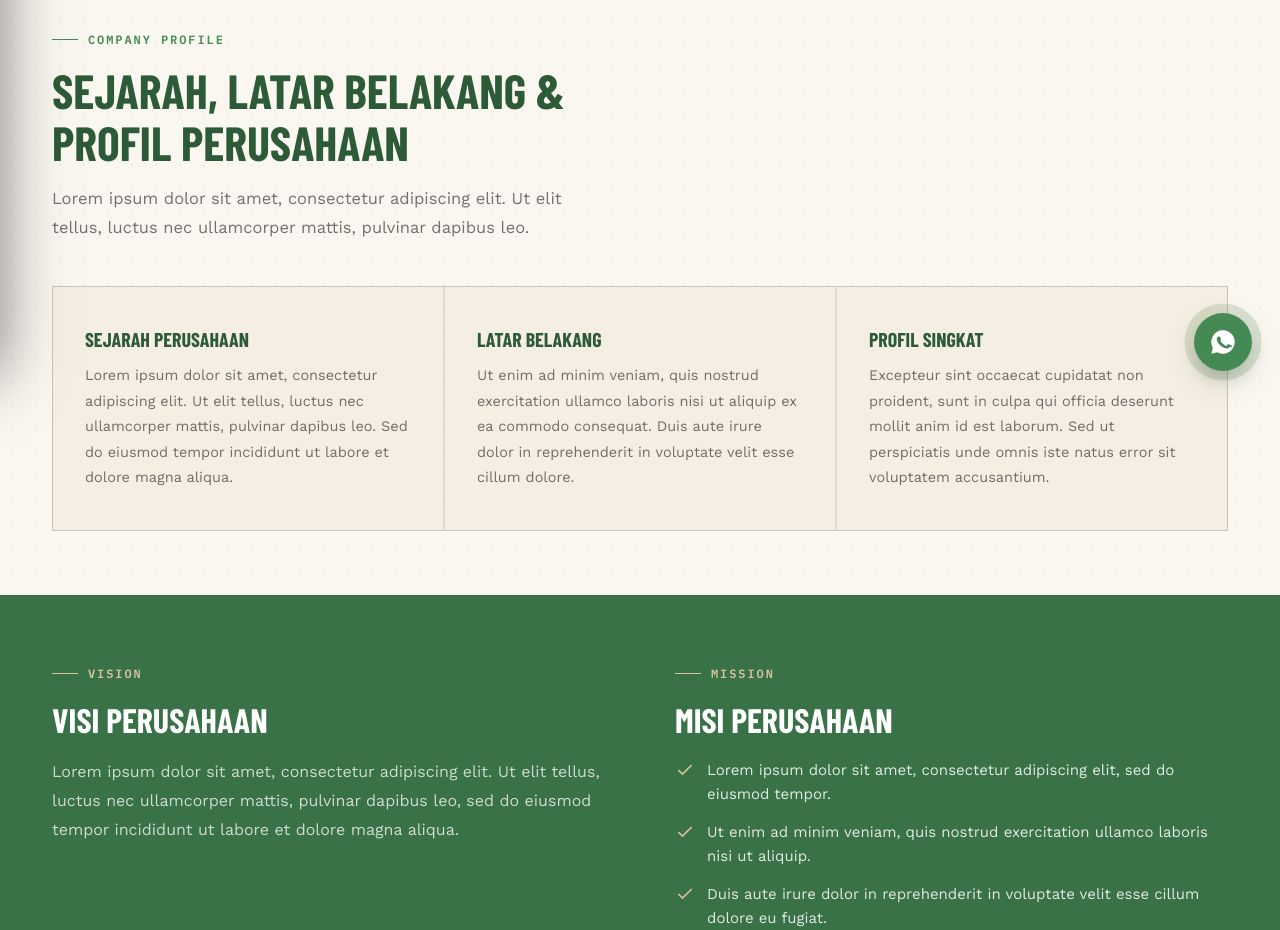
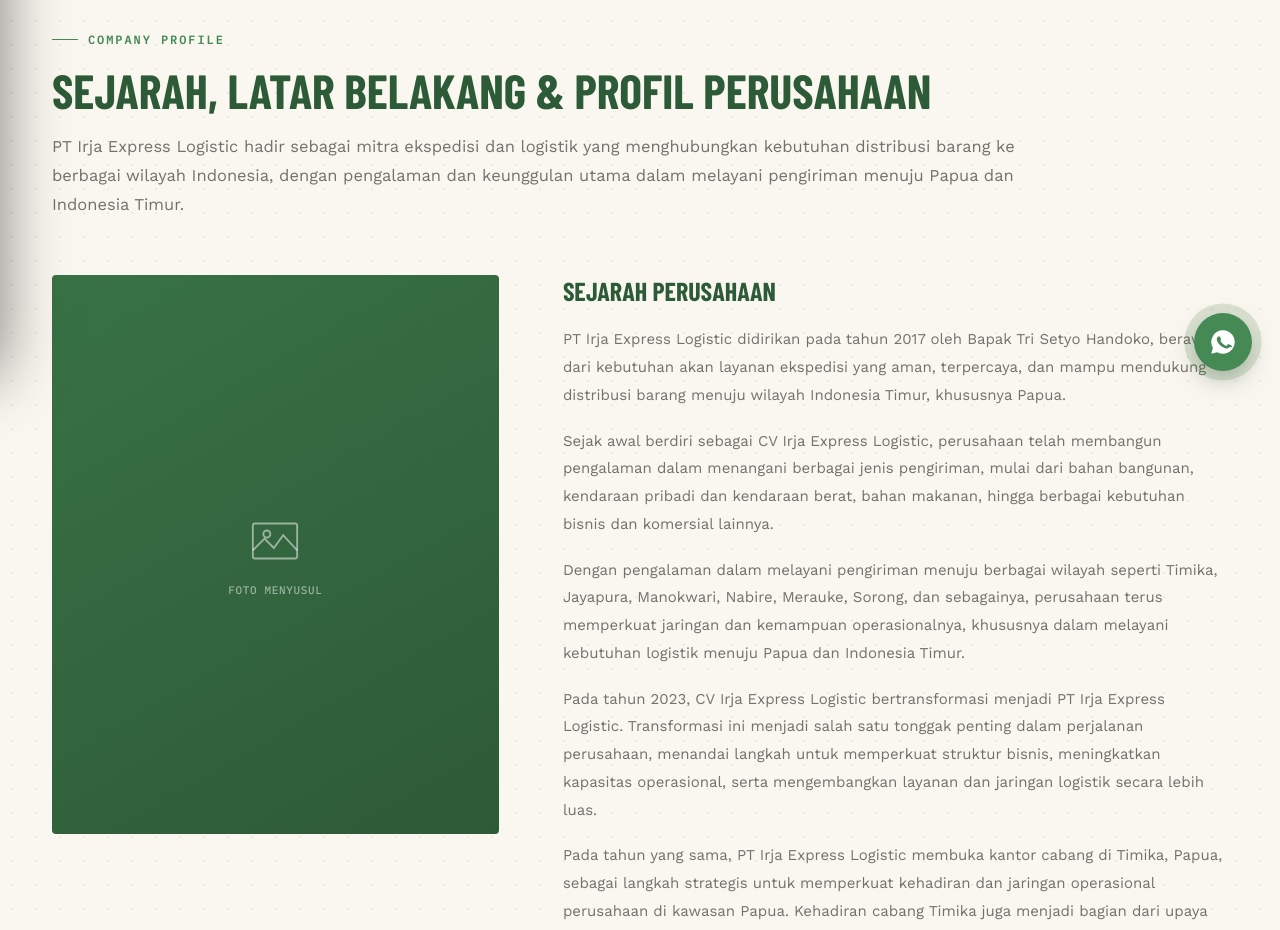
Before and after one commit to fridoustin/irja-express-logistic, a Next.js app: page /about in a window 1280 px wide. Shown: the part 401-1331 px from the top of the page. Built offline with nearby package versions, Linux system fonts and the light colour scheme; a web font is replaced by a local one.

Commit message:
feat: update about page information

```diff
--- a/src/app/globals.css
+++ b/src/app/globals.css
@@ -385,7 +385,7 @@
   position: relative;
 }
 .section-head {
-  max-width: 640px;
+  max-width: 1000px;
   margin-bottom: 44px;
 }
 .section-head h2 {
@@ -401,7 +401,7 @@
   font-size: 16.5px;
   line-height: 1.75;
   color: var(--charcoal-60);
-  max-width: 560px;
+  max-width: 8000px;
 }
 
 .reveal {
@@ -1135,32 +1135,23 @@
   background-image: radial-gradient(rgba(33, 66, 41, 0.07) 1px, transparent 1px);
   background-size: 24px 24px;
 }
-.profile-grid,
 .license-grid {
   display: grid;
   gap: 2px;
   background: var(--line);
   border: 1px solid var(--line);
   margin-top: 8px;
-}
-.profile-grid {
-  grid-template-columns: repeat(3, 1fr);
-}
-.license-grid {
   grid-template-columns: repeat(4, 1fr);
 }
-.profile-card,
 .license-card {
   background: var(--tan-100);
   padding: 40px 32px;
   transition: background 0.4s var(--ease), transform 0.4s var(--ease);
 }
-.profile-card:hover,
 .license-card:hover {
   background: var(--white);
   transform: translateY(-4px);
 }
-.profile-card h3,
 .license-card h3 {
   font-family: var(--font-display), sans-serif;
   font-weight: 700;
@@ -1169,7 +1160,6 @@
   color: var(--green-800);
   margin-bottom: 12px;
 }
-.profile-card p,
 .license-card p {
   font-size: 14.5px;
   line-height: 1.75;
@@ -1230,9 +1220,6 @@
 }
 
 @media (max-width: 980px) {
-  .profile-grid {
-    grid-template-columns: 1fr;
-  }
   .license-grid {
     grid-template-columns: repeat(2, 1fr);
   }
@@ -1869,3 +1856,76 @@
     grid-template-columns: 1fr;
   }
 }
+
+/* ===== ABOUT: HISTORY / LATAR BELAKANG (alternating image + text) ===== */
+.history-row {
+  display: flex;
+  align-items: flex-start;
+  gap: 64px;
+  margin-top: 56px;
+}
+.history-row.reverse {
+  flex-direction: row-reverse;
+}
+.history-figure {
+  flex: 0 0 38%;
+  position: sticky;
+  top: 110px;
+  aspect-ratio: 4 / 5;
+  border-radius: 4px;
+  background: linear-gradient(150deg, var(--green-700), var(--green-800));
+  display: flex;
+  flex-direction: column;
+  align-items: center;
+  justify-content: center;
+  gap: 14px;
+  color: rgba(255, 255, 255, 0.5);
+}
+.history-figure .icon {
+  width: 56px;
+  height: 56px;
+}
+.history-figure .icon svg {
+  width: 100%;
+  height: 100%;
+}
+.history-figure span {
+  font-family: var(--font-mono), monospace;
+  font-size: 11px;
+  letter-spacing: 0.06em;
+  text-transform: uppercase;
+}
+.history-text {
+  flex: 1 1 auto;
+}
+.history-text h3 {
+  font-family: var(--font-display), sans-serif;
+  font-weight: 700;
+  font-size: 26px;
+  text-transform: uppercase;
+  color: var(--green-800);
+  margin-bottom: 20px;
+}
+.history-text p {
+  font-size: 15px;
+  line-height: 1.85;
+  color: var(--charcoal-60);
+  margin-bottom: 18px;
+}
+.history-text p:last-child {
+  margin-bottom: 0;
+}
+
+@media (max-width: 980px) {
+  .history-row,
+  .history-row.reverse {
+    flex-direction: column;
+    gap: 28px;
+  }
+  .history-figure {
+    position: static;
+    flex: none;
+    width: 100%;
+    aspect-ratio: 16 / 9;
+  }
+}
--- a/src/components/About.tsx
+++ b/src/components/About.tsx
@@ -1,26 +1,50 @@
 import Reveal from "./Reveal";
 
-const PROFILE = [
+const HISTORY = [
   {
     title: "Sejarah Perusahaan",
-    text: "Lorem ipsum dolor sit amet, consectetur adipiscing elit. Ut elit tellus, luctus nec ullamcorper mattis, pulvinar dapibus leo. Sed do eiusmod tempor incididunt ut labore et dolore magna aliqua.",
+    imageSide: "left" as const,
+    paragraphs: [
+      "PT Irja Express Logistic didirikan pada tahun 2017 oleh Bapak Tri Setyo Handoko, berawal dari kebutuhan akan layanan ekspedisi yang aman, terpercaya, dan mampu mendukung distribusi barang menuju wilayah Indonesia Timur, khususnya Papua.",
+      "Sejak awal berdiri sebagai CV Irja Express Logistic, perusahaan telah membangun pengalaman dalam menangani berbagai jenis pengiriman, mulai dari bahan bangunan, kendaraan pribadi dan kendaraan berat, bahan makanan, hingga berbagai kebutuhan bisnis dan komersial lainnya.",
+      "Dengan pengalaman dalam melayani pengiriman menuju berbagai wilayah seperti Timika, Jayapura, Manokwari, Nabire, Merauke, Sorong, dan sebagainya, perusahaan terus memperkuat jaringan dan kemampuan operasionalnya, khususnya dalam melayani kebutuhan logistik menuju Papua dan Indonesia Timur.",
+      "Pada tahun 2023, CV Irja Express Logistic bertransformasi menjadi PT Irja Express Logistic. Transformasi ini menjadi salah satu tonggak penting dalam perjalanan perusahaan, menandai langkah untuk memperkuat struktur bisnis, meningkatkan kapasitas operasional, serta mengembangkan layanan dan jaringan logistik secara lebih luas.",
+      "Pada tahun yang sama, PT Irja Express Logistic membuka kantor cabang di Timika, Papua, sebagai langkah strategis untuk memperkuat kehadiran dan jaringan operasional perusahaan di kawasan Papua. Kehadiran cabang Timika juga menjadi bagian dari upaya perusahaan untuk mendekatkan layanan kepada pelanggan serta mendukung proses distribusi barang di wilayah tersebut.",
+      "Seiring dengan perkembangan kebutuhan pelanggan, PT Irja Express Logistic terus memperluas cakupan layanannya dan kini melayani pengiriman ke berbagai wilayah di Indonesia, dengan Papua dan Indonesia Timur tetap menjadi salah satu fokus utama dan kekuatan perusahaan.",
+      "Berbasis di Surabaya dan didukung oleh cabang di Timika, perusahaan memiliki tim administrasi dan pelayanan di kantor, tim operasional di pelabuhan dan gudang, serta jaringan tim dan mitra kerja di berbagai kota tujuan. Kolaborasi antara seluruh tim tersebut memungkinkan setiap proses pengiriman, mulai dari penerimaan dan administrasi barang, proses operasional di pelabuhan, hingga distribusi ke wilayah tujuan, dapat dikoordinasikan secara efektif.",
+      "Dengan pengalaman sejak 2017 dan semangat untuk terus berkembang, PT Irja Express Logistic berkomitmen menjadi mitra logistik yang aman, terpercaya, profesional, dan dapat diandalkan bagi kebutuhan individu maupun bisnis di berbagai wilayah Indonesia.",
+    ],
   },
   {
     title: "Latar Belakang",
-    text: "Ut enim ad minim veniam, quis nostrud exercitation ullamco laboris nisi ut aliquip ex ea commodo consequat. Duis aute irure dolor in reprehenderit in voluptate velit esse cillum dolore.",
-  },
-  {
-    title: "Profil Singkat",
-    text: "Excepteur sint occaecat cupidatat non proident, sunt in culpa qui officia deserunt mollit anim id est laborum. Sed ut perspiciatis unde omnis iste natus error sit voluptatem accusantium.",
+    imageSide: "right" as const,
+    paragraphs: [
+      "Perkembangan perdagangan dan distribusi barang di Indonesia mendorong kebutuhan akan layanan logistik yang semakin efisien, aman, dan mampu menjangkau berbagai wilayah. Sebagai negara kepulauan dengan wilayah geografis yang luas, konektivitas antarpulau menjadi bagian penting dalam mendukung kelancaran rantai pasok, baik bagi pelaku usaha maupun masyarakat.",
+      "Dalam konteks tersebut, Surabaya memiliki posisi strategis sebagai salah satu pusat perdagangan, industri, dan distribusi utama di Indonesia. Didukung oleh infrastruktur perdagangan, pergudangan, serta akses pelabuhan yang menunjang aktivitas logistik, Surabaya menjadi salah satu titik penting dalam pergerakan barang antarpulau. Letaknya yang strategis juga menjadikan Surabaya sebagai salah satu pintu gerbang utama menuju kawasan Indonesia Timur.",
+      "Kondisi tersebut menjadi salah satu alasan PT Irja Express Logistic menjadikan Surabaya sebagai basis operasional. Dari Surabaya, perusahaan dapat mendukung proses penerimaan, konsolidasi, penanganan, dan pengiriman barang menuju berbagai wilayah di Indonesia, khususnya Papua dan Indonesia Timur.",
+      "Pengembangan jaringan perusahaan kemudian diperkuat dengan dibukanya kantor cabang Timika pada tahun 2023. Kehadiran cabang ini menjadi langkah strategis untuk memperkuat operasional di Papua, mendekatkan perusahaan dengan pelanggan, serta mendukung kelancaran distribusi barang melalui wilayah Timika dan sekitarnya.",
+      "Dalam menjalankan operasionalnya, perusahaan didukung oleh tim yang terintegrasi, mulai dari tim administrasi dan pelayanan di kantor, tim operasional di gudang dan Pelabuhan Surabaya, tim cabang Timika, hingga jaringan tim dan mitra kerja di berbagai kota. Kolaborasi tersebut memungkinkan setiap tahapan pengiriman dapat dikelola secara lebih terkoordinasi, mulai dari penerimaan barang, administrasi, proses konsolidasi dan stuffing, hingga distribusi ke wilayah tujuan.",
+      "Ke depan, PT Irja Express Logistic terus berupaya mengembangkan jaringan, meningkatkan efisiensi operasional, serta memanfaatkan teknologi dan sistem digital untuk memberikan pengalaman layanan yang semakin baik. Dengan pengalaman, jaringan, dan sumber daya yang dimiliki, perusahaan berkomitmen menjadi mitra strategis dalam mendukung kebutuhan logistik dan rantai pasok pelanggan di berbagai wilayah Indonesia.",
+    ],
   },
 ];
 
+const HISTORY_PLACEHOLDER_ICON = (
+  <svg viewBox="0 0 48 48" fill="none" stroke="currentColor" strokeWidth="1.6">
+    <rect x="5" y="9" width="38" height="30" rx="2" />
+    <path d="M5 32l10-10 8 8 8-11 12 13" />
+    <circle cx="17" cy="18" r="3" />
+  </svg>
+);
+
 const MISSION = [
-  "Lorem ipsum dolor sit amet, consectetur adipiscing elit, sed do eiusmod tempor.",
-  "Ut enim ad minim veniam, quis nostrud exercitation ullamco laboris nisi ut aliquip.",
-  "Duis aute irure dolor in reprehenderit in voluptate velit esse cillum dolore eu fugiat.",
-  "Excepteur sint occaecat cupidatat non proident, sunt in culpa qui officia deserunt.",
-  "Sed ut perspiciatis unde omnis iste natus error sit voluptatem accusantium doloremque.",
+  "Memberikan layanan ekspedisi yang aman dan terpercaya.",
+  "Mengembangkan jaringan distribusi ke seluruh wilayah Indonesia.",
+  "Mempertahankan keunggulan dalam pengiriman menuju Papua dan Indonesia Timur.",
+  "Membangun tim yang profesional, solid, dan berorientasi pada pelayanan.",
+  "Mengembangkan proses operasional dan teknologi untuk meningkatkan efisiensi.",
+  "Membangun hubungan jangka panjang dengan pelanggan dan mitra bisnis.",
+  "Menjadi bagian dari rantai pasok yang mendukung pertumbuhan bisnis di Indonesia.",
 ];
 
 const VALUES = [
@@ -93,25 +117,6 @@
   },
 ];
 
-const LICENSES = [
-  {
-    title: "NIB — Nomor Induk Berusaha",
-    text: "Lorem ipsum dolor sit amet, consectetur adipiscing elit, sed do eiusmod tempor.",
-  },
-  {
-    title: "SIUP — Surat Izin Usaha Perdagangan",
-    text: "Ut enim ad minim veniam quis nostrud exercitation ullamco laboris.",
-  },
-  {
-    title: "ISO 9001:2015",
-    text: "Duis aute irure dolor in reprehenderit in voluptate velit esse cillum dolore.",
-  },
-  {
-    title: "Izin Usaha Angkutan Barang",
-    text: "Excepteur sint occaecat cupidatat non proident sunt in culpa qui officia.",
-  },
-];
-
 const LICENSE_ICON = (
   <svg viewBox="0 0 48 48" fill="none" stroke="currentColor" strokeWidth="2.2" strokeLinecap="round" strokeLinejoin="round">
     <rect x="7" y="6" width="34" height="30" rx="2" />
@@ -135,16 +140,27 @@
           <Reveal className="section-head">
             <span className="eyebrow">Company Profile</span>
             <h2>Sejarah, Latar Belakang &amp; Profil Perusahaan</h2>
-            <p>Lorem ipsum dolor sit amet, consectetur adipiscing elit. Ut elit tellus, luctus nec ullamcorper mattis, pulvinar dapibus leo.</p>
+            <p>
+              PT Irja Express Logistic hadir sebagai mitra ekspedisi dan logistik
+              yang menghubungkan kebutuhan distribusi barang ke berbagai wilayah Indonesia,
+              dengan pengalaman dan keunggulan utama dalam melayani pengiriman menuju Papua dan Indonesia Timur.
+            </p>
+
           </Reveal>
-          <div className="profile-grid stagger">
-            {PROFILE.map((item) => (
-              <Reveal key={item.title} className="profile-card">
+          {HISTORY.map((item) => (
+            <div key={item.title} className={`history-row ${item.imageSide === "right" ? "reverse" : ""}`}>
+              <Reveal className="history-figure">
+                <div className="icon">{HISTORY_PLACEHOLDER_ICON}</div>
+                <span>Foto menyusul</span>
+              </Reveal>
+              <Reveal className="history-text">
                 <h3>{item.title}</h3>
-                <p>{item.text}</p>
+                {item.paragraphs.map((p, i) => (
+                  <p key={i}>{p}</p>
+                ))}
               </Reveal>
-            ))}
-          </div>
+            </div>
+          ))}
         </div>
       </section>
 
@@ -154,9 +170,10 @@
             <span className="eyebrow on-dark">Vision</span>
             <h2>Visi Perusahaan</h2>
             <p>
-              Lorem ipsum dolor sit amet, consectetur adipiscing elit. Ut elit
-              tellus, luctus nec ullamcorper mattis, pulvinar dapibus leo, sed
-              do eiusmod tempor incididunt ut labore et dolore magna aliqua.
+              Menjadi perusahaan logistik terdepan dan terpercaya yang mampu
+              menghubungkan berbagai wilayah Indonesia melalui layanan
+              ekspedisi yang aman, profesional, efisien, serta berorientasi
+              pada kebutuhan pelanggan.
             </p>
           </Reveal>
           <Reveal className="vm-block">
@@ -203,17 +220,14 @@
           <Reveal className="section-head">
             <span className="eyebrow">Legalitas</span>
             <h2>Company License &amp; Certification</h2>
-            <p>Lorem ipsum dolor sit amet, consectetur adipiscing elit. Ut elit tellus, luctus nec ullamcorper mattis.</p>
+            <p>Legal • Licensed • Compliant</p>
+            <p>
+              Beroperasi secara legal, profesional, dan sesuai ketentuan yang berlaku.
+            </p>
+            <p>
+              PT Irja Express Logistic didukung oleh kelengkapan legalitas, perizinan usaha, dan dokumen pendukung sebagai bagian dari komitmen kami dalam memberikan layanan logistik yang terpercaya.
+            </p>
           </Reveal>
-          <div className="license-grid stagger">
-            {LICENSES.map((item) => (
-              <Reveal key={item.title} className="license-card">
-                <div className="icon">{LICENSE_ICON}</div>
-                <h3>{item.title}</h3>
-                <p>{item.text}</p>
-              </Reveal>
-            ))}
-          </div>
         </div>
       </section>
     </>
```
